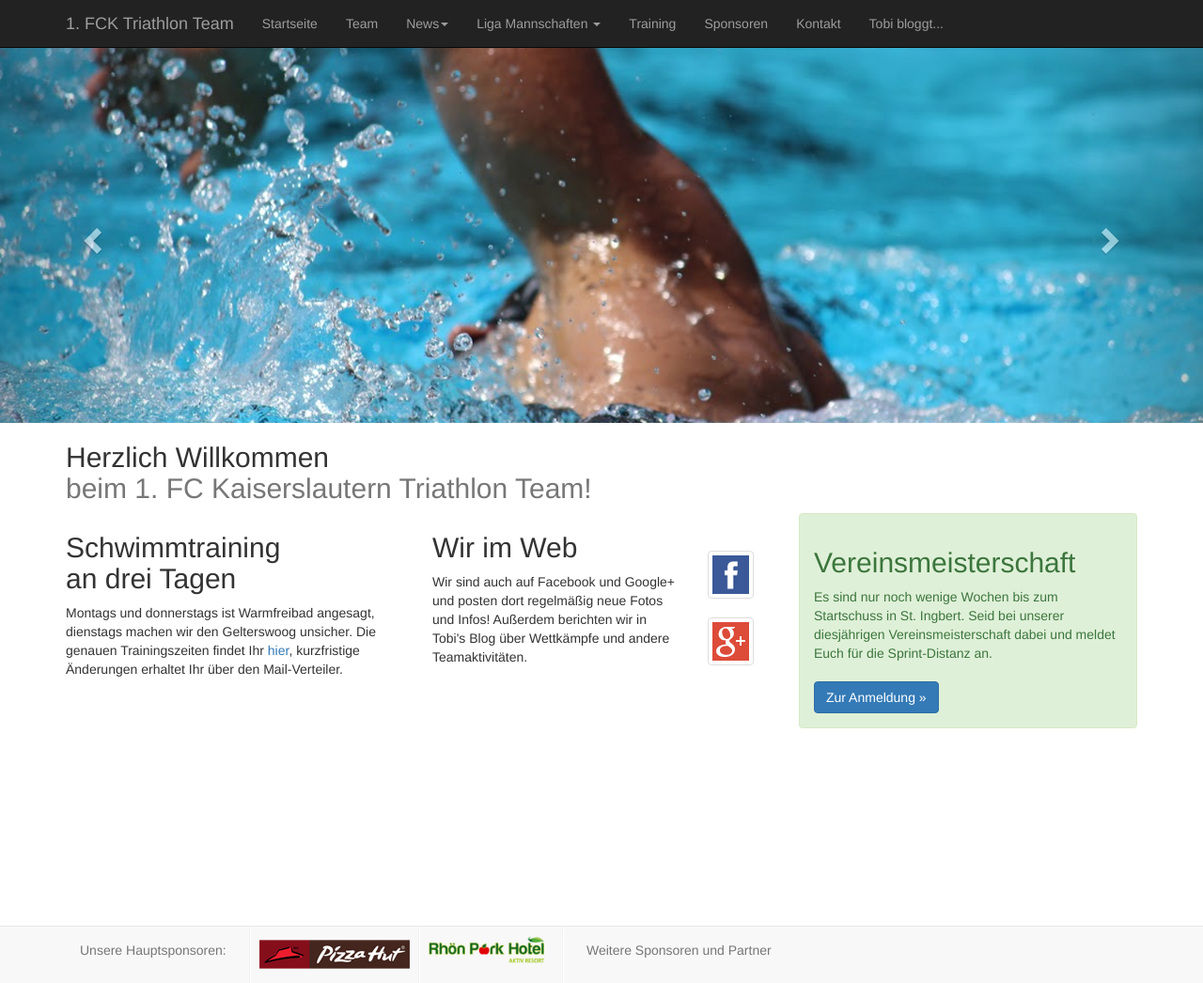
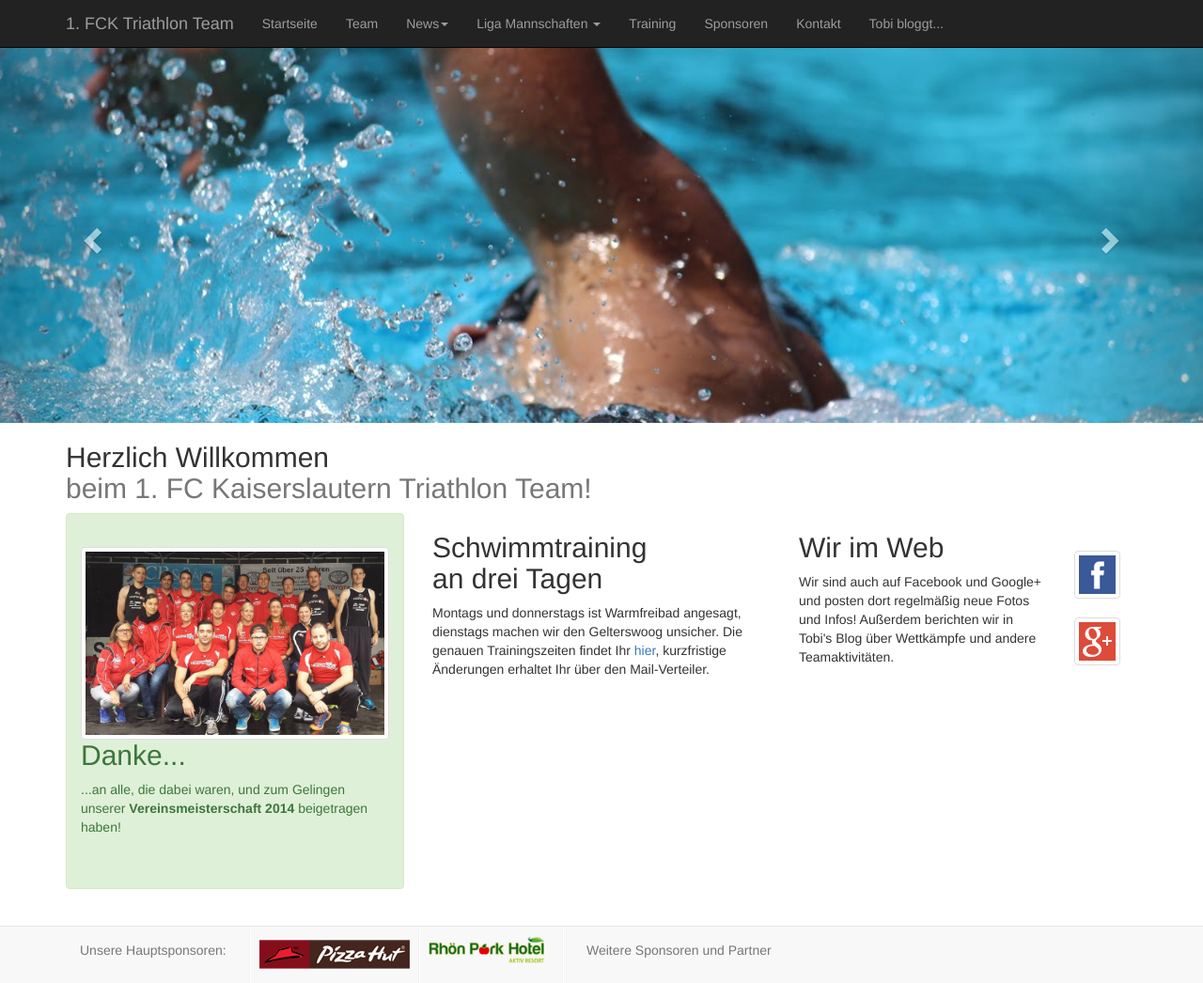
Before and after one commit to FCK-Triathlon-Team/fck-triathlon-team.github.io, a Jekyll site: the page built from index.html, in a window 1280 px wide and 1046 px high. Shown: the whole window at 94% size. Built offline with Jekyll 4.4.1, drawn with Linux system fonts in a browser that asks for light colours; nearby versions of some CDN libraries; Markdown is read by kramdown in place of the engine named in the settings.

Commit message:
Danke! (Vereinsmeisterschaft)

```diff
--- a/index.html
+++ b/index.html
@@ -38,6 +38,16 @@ title: 1.FC Kaiserslautern Triathlon Team
 
 	<!-- Three columns of text below the carousel -->
 	<div class="row">
+
+<div class="col-lg-4">
+			<div class="alert alert-success">
+                                <h2><img class="img-thumbnail" src="images/vereinsmeisterschaft.jpg"> Danke...</h2>
+				...an alle, die dabei waren, und zum Gelingen unserer <b>Vereinsmeisterschaft 2014</b> beigetragen haben!<br><br>
+				<br>
+			</p>
+			</div>
+
+		</div><!-- /.col-lg-4 -->
 		<div class="col-lg-4">
 
                                 <h2>Schwimmtraining<br> an drei Tagen</h2>
@@ -63,14 +73,6 @@ title: 1.FC Kaiserslautern Triathlon Team
 			" target="_blank"><img class="img-thumbnail" src="images/IconG+.png"></a>
 		</div><!-- /.col-lg-1 -->
 
-		<div class="col-lg-4">
-			<div class="alert alert-success">
-                                <h2>Vereinsmeisterschaft</h2>
-				Es sind nur noch wenige Wochen bis zum Startschuss in St. Ingbert. Seid bei unserer diesjährigen Vereinsmeisterschaft dabei und meldet Euch für die Sprint-Distanz an.<br><br>
-				<a class="btn btn-primary" href="http://www.triathlon-igb.de/14-igb-triathlon/" target="_blank" role="button">Zur Anmeldung »</a><br>
-			</p>
-			</div>
 
-		</div><!-- /.col-lg-4 -->
 	</div><!-- /.row -->
 </div>
```
Also changed, not shown: images/vereinsmeisterschaft.jpg (added).
